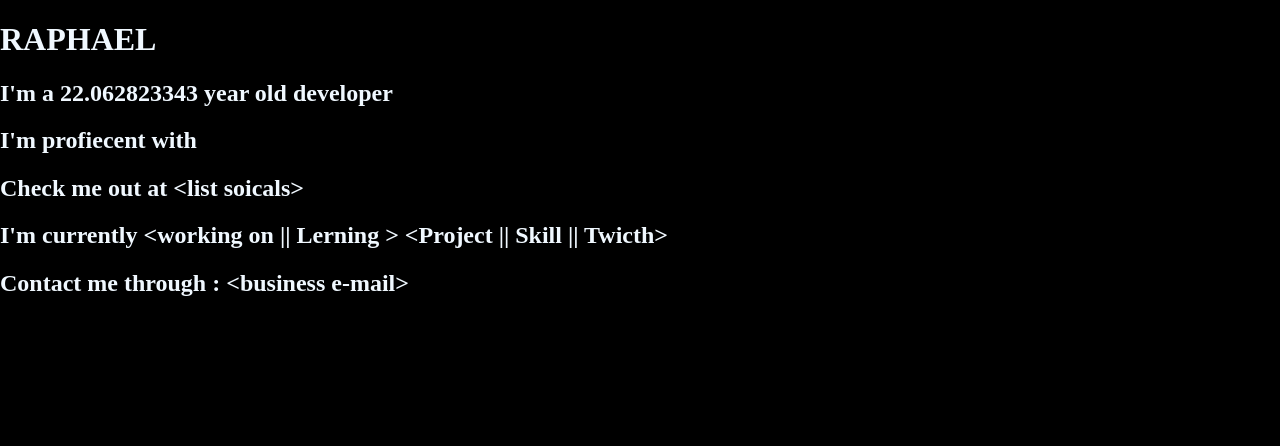
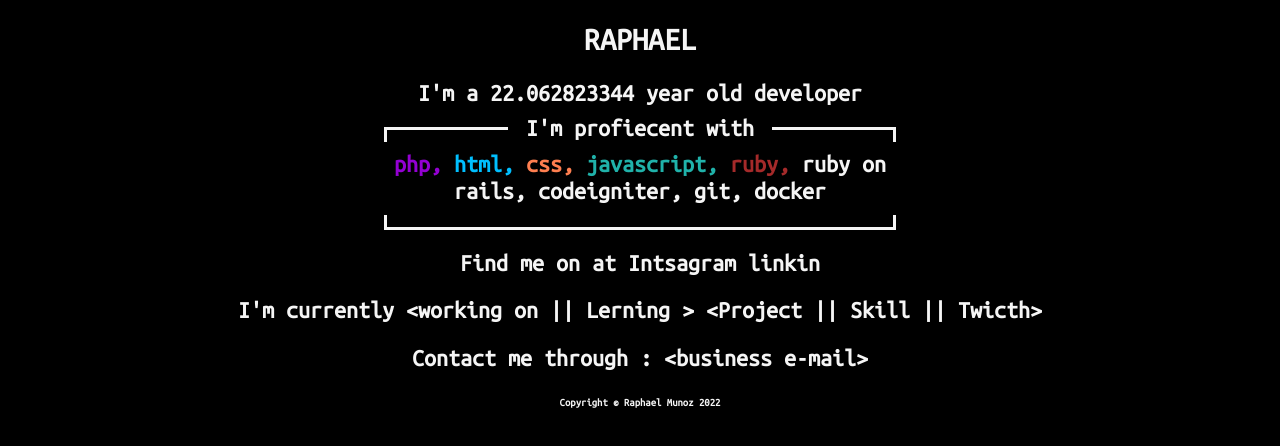
Before and after one commit to RR-593/Profile-T1A2, a plain HTML site: page index.html in a window 1280 px wide. Drawn offline with Linux system fonts and the light colour scheme.

Commit message:
Add content to index.html

```diff
--- a/css/main.css
+++ b/css/main.css
@@ -1,10 +1,80 @@
+:root{
+	--border-gradiant-percent1: 15%;
+	--border-gradiant-percent2: 85%;
+}
+
+* {
+	font-family: "Courier New", Courier, monospace;
+	font-family: 'Ubuntu Mono', monospace;
+	color: whitesmoke;
+}
 
 body {
-	margin: 0;
+	margin-left: auto;
+	margin-right: auto;
+	width: 64em;
+
+	text-align: center;
+
 	background: black;
 	overflow: hidden;
 }
 
-h1, h2{
-	color: aliceblue;
+
+.skillset{
+	background: linear-gradient(black, black) 50% 50%/calc(100% - 6px) calc(100% - 6px) no-repeat,
+							linear-gradient(0deg, whitesmoke 0%, whitesmoke var(--border-gradiant-percent1),
+														black var(--border-gradiant-percent1), black var(--border-gradiant-percent2),
+														whitesmoke var(--border-gradiant-percent2), whitesmoke 100%);
+
+	margin-left: auto;
+	margin-right: auto;
+	width: 32em;
+
+	text-align: center;
 }
+
+.skillsets{
+	position: relative;
+	top: -1em;
+}
+
+h2.skillheader{
+	position: relative;
+	top: -0.5em;
+	margin-top: 0.4em;
+	margin-left: auto;
+	margin-right: auto;
+
+	width: 11em;
+
+	text-align: center;
+	background: black;
+}
+
+.underline {
+	height: 2px;
+	margin: 0 auto;
+	width: 0;
+	transition: width .25s linear;
+}
+
+#php{
+	color: darkviolet;
+}
+
+#html{
+	color: deepskyblue;
+}
+
+#ruby{
+	color: brown;
+}
+
+#css{
+	color: coral;
+}
+
+#js{
+	color: lightseagreen;
+}
--- a/index.html
+++ b/index.html
@@ -8,14 +8,45 @@
 	<title>Raphael</title>
   <link rel="stylesheet" href="css/normalize.css">
   <link rel="stylesheet" href="css/main.css">
+  <link rel="stylesheet" href="https://fonts.googleapis.com/css?family=Ubuntu+Mono" >
 </head>
 
 <body>
   <h1>RAPHAEL</h1>
   <h2>I'm a <span id="age"></span> year old developer</h2>
-  <h2>I'm profiecent with <span id="langs"></span><span id="frameworks"></span><span id="git"></span></h2>
+  <div class="skillset">
+    <span id= "bordermask"></span>
+    <h2 class="skillheader">I'm profiecent with</h2>
+    <h2 class="skillsets">
+      <span id="php">php, <span class="underline"></span></span>
+      <span id="html">html, <span class="underline"></span></span>
+      <span id="css">css, <span class="underline"></span></span>
+      <span id="js">javascript,
+        <span class="underline"></span>
+      </span>
+      <span id="ruby">ruby,
+        <span class="underline"></span>
+      </span>
+      <span id="rr">ruby on rails,
+        <span class="underline"></span>
+      </span>
+      <span id="ci">codeigniter,
+        <span class="underline"></span>
+      </span>
+      <span id="git">git,
+        <span class="underline"></span>
+      </span>
+      <span id="docker">docker
+        <span class="underline"></span>
+      </span>
+    </h2>
+  </div>
 
-  <h2>Check me out at &lt;list soicals&gt;</h2>
+  <h2>Find me on at
+    <span id="instagram" class="underline"> Intsagram</span>
+    <span id="linkin" class="underline"> linkin</span>
+    <span id="twitch" class="underline"></span>
+  </h2>
 
   <h2>I'm currently &lt;working on || Lerning &gt; &lt;Project || Skill || Twicth&gt;</h2>
   <h2>Contact me through : &lt;business e-mail&gt;</h2>
--- a/js/age.js
+++ b/js/age.js
@@ -1,9 +1,9 @@
 let htmlage = document.getElementById("age");
 
 
-setInterval(function() {
+setInterval(() => {
 
   var age = (new Date() - new Date(962582400000))/ (1000 * 60 * 60 * 24 * 365.25);
   htmlage.innerText = age.toString().substring(0, 12);
 
-}, 80);
+}, 30);
```
